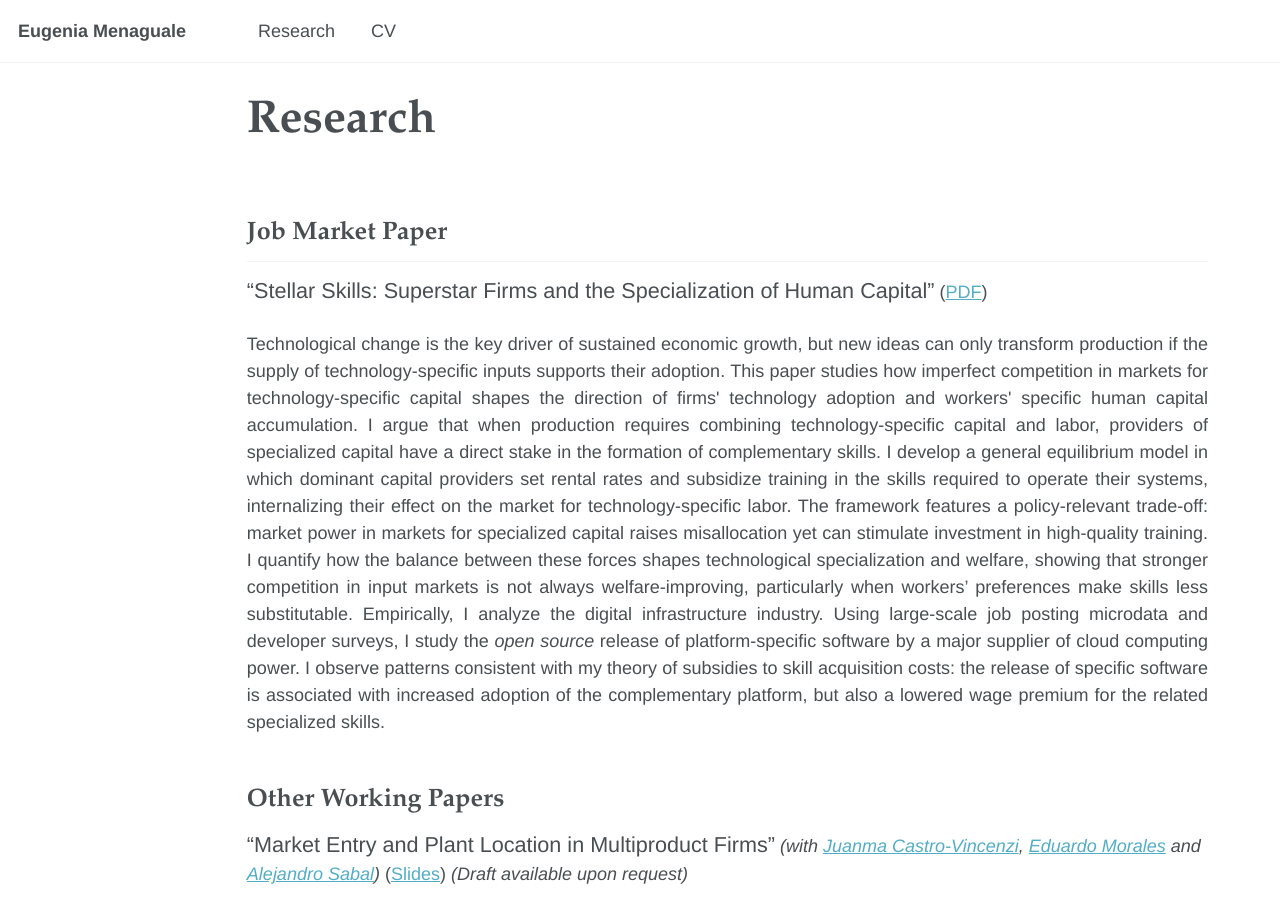
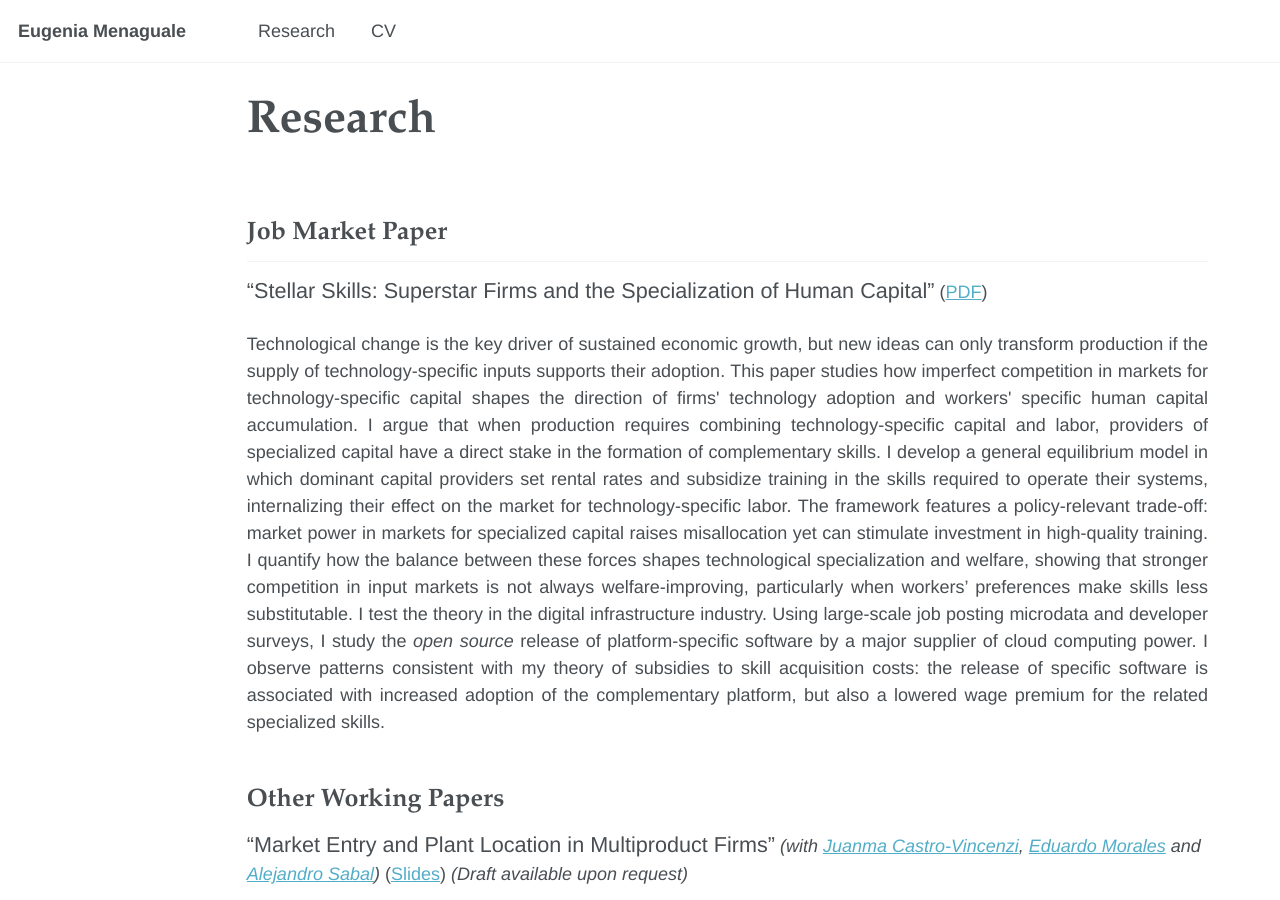
Before and after one commit to eumena/eumena.github.io, a Jekyll site: the page built from _pages/research.md, in a window 1280 px wide and 900 px high. Built offline with Jekyll 4.4.1, drawn with Linux system fonts in a browser that asks for light colours; a script that is not in the unit is left out.

Commit message:
update jmp

```diff
--- a/_pages/research.md
+++ b/_pages/research.md
@@ -12,7 +12,7 @@ classes: wide
 ([PDF](/files/em_jmp.pdf))
 <p style="text-align: justify;">
 Technological change is the key driver of sustained economic growth, but new ideas can only transform production if the supply of technology-specific inputs supports their adoption. This paper studies how imperfect competition in markets for technology-specific capital shapes the direction of firms' technology adoption and workers' specific human capital accumulation.  I argue that when production requires combining technology-specific capital and labor, providers of specialized capital have a direct stake in the formation of complementary skills.  I develop a general equilibrium model in which dominant capital providers set rental rates and subsidize training in the skills required to operate their systems, internalizing their effect on the market for technology-specific labor. The framework features a policy-relevant trade-off: market power in markets for specialized capital raises misallocation yet can stimulate investment in high-quality training. I quantify how the balance between these forces shapes technological specialization and welfare, showing that stronger competition in input markets is not always welfare-improving, particularly when workers’ preferences make skills less substitutable.
-Empirically, I analyze the digital infrastructure industry. Using large-scale job posting microdata and developer surveys, I study the <em>open source</em> release of platform-specific software by a major supplier of cloud computing power. I observe patterns consistent with my theory of subsidies to skill acquisition costs: the release of specific software is associated with increased adoption of the complementary platform, but also a lowered wage premium for the related specialized skills.
+I test the theory in the digital infrastructure industry. Using large-scale job posting microdata and developer surveys, I study the <em>open source</em> release of platform-specific software by a major supplier of cloud computing power. I observe patterns consistent with my theory of subsidies to skill acquisition costs: the release of specific software is associated with increased adoption of the complementary platform, but also a lowered wage premium for the related specialized skills.
 </p>
 
 
```
Also changed, not shown: 1 other file.
